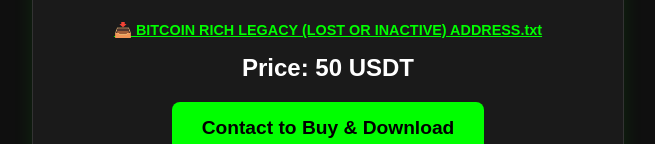
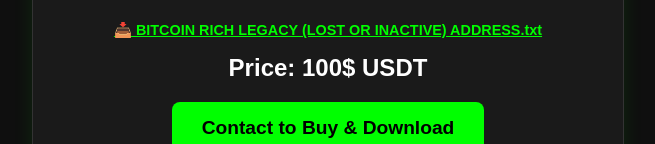
Before and after one commit to habibalamnaushahi-blip/omni-scanner-pro, a plain HTML site: page index.html in a window 1280 px wide. Shown: the part 807-951 px from the top of the page, without its empty margins (312-967 px from the left). Drawn offline with Linux system fonts and the light colour scheme.

Commit message:
Update index.html

```diff
--- a/index.html
+++ b/index.html
@@ -40,7 +40,7 @@
             📥 BITCOIN RICH LEGACY (LOST OR INACTIVE) ADDRESS.txt
         </a>
 
-        <h2 style="color:#fff; margin:10px 0;">Price: 50 USDT</h2>
+        <h2 style="color:#fff; margin:10px 0;">Price: 100$ USDT</h2>
         <a href="https://t.me/HabibAlamNaushahi" class="btn">Contact to Buy & Download</a>
 
         <hr>
```
